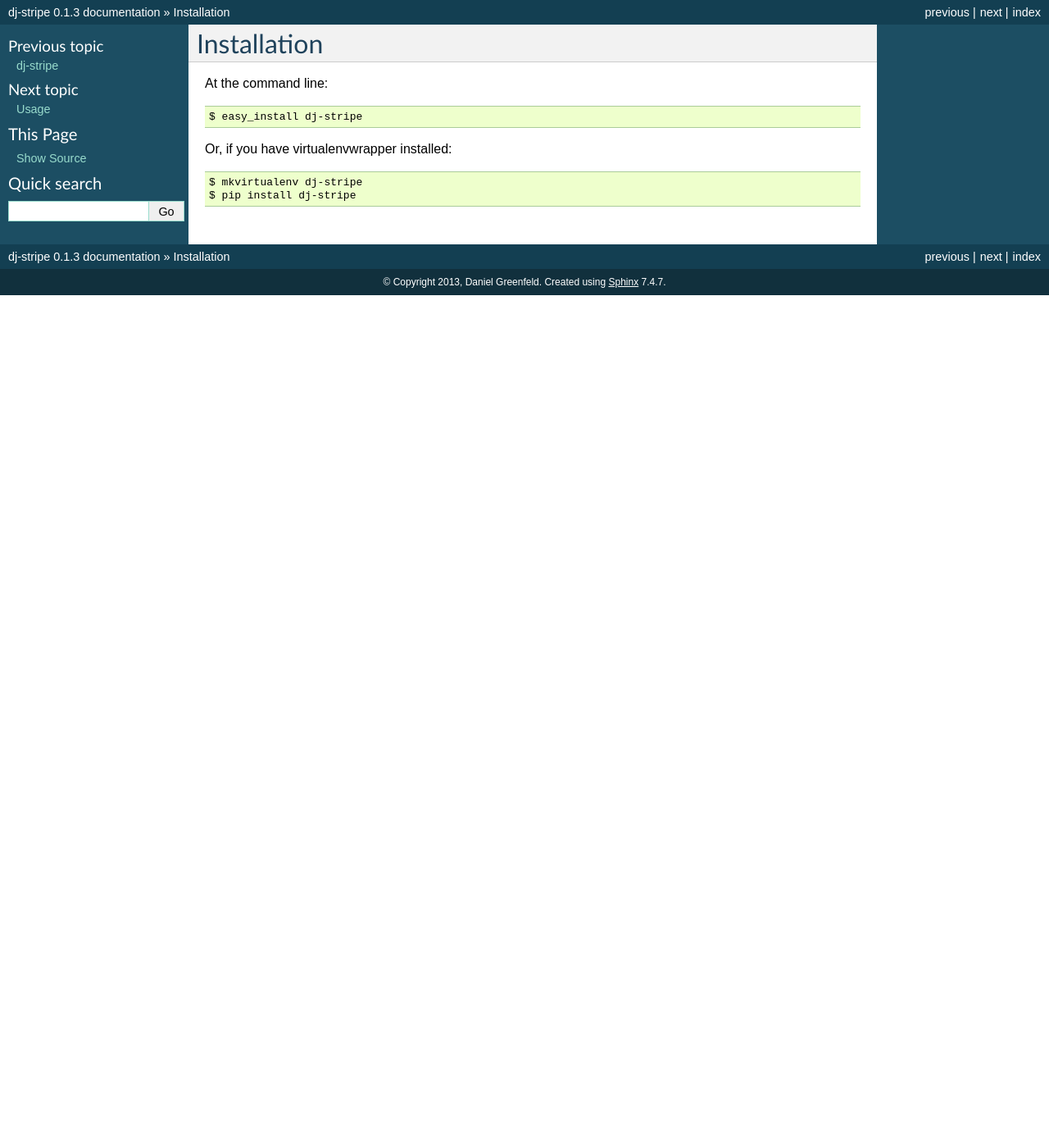
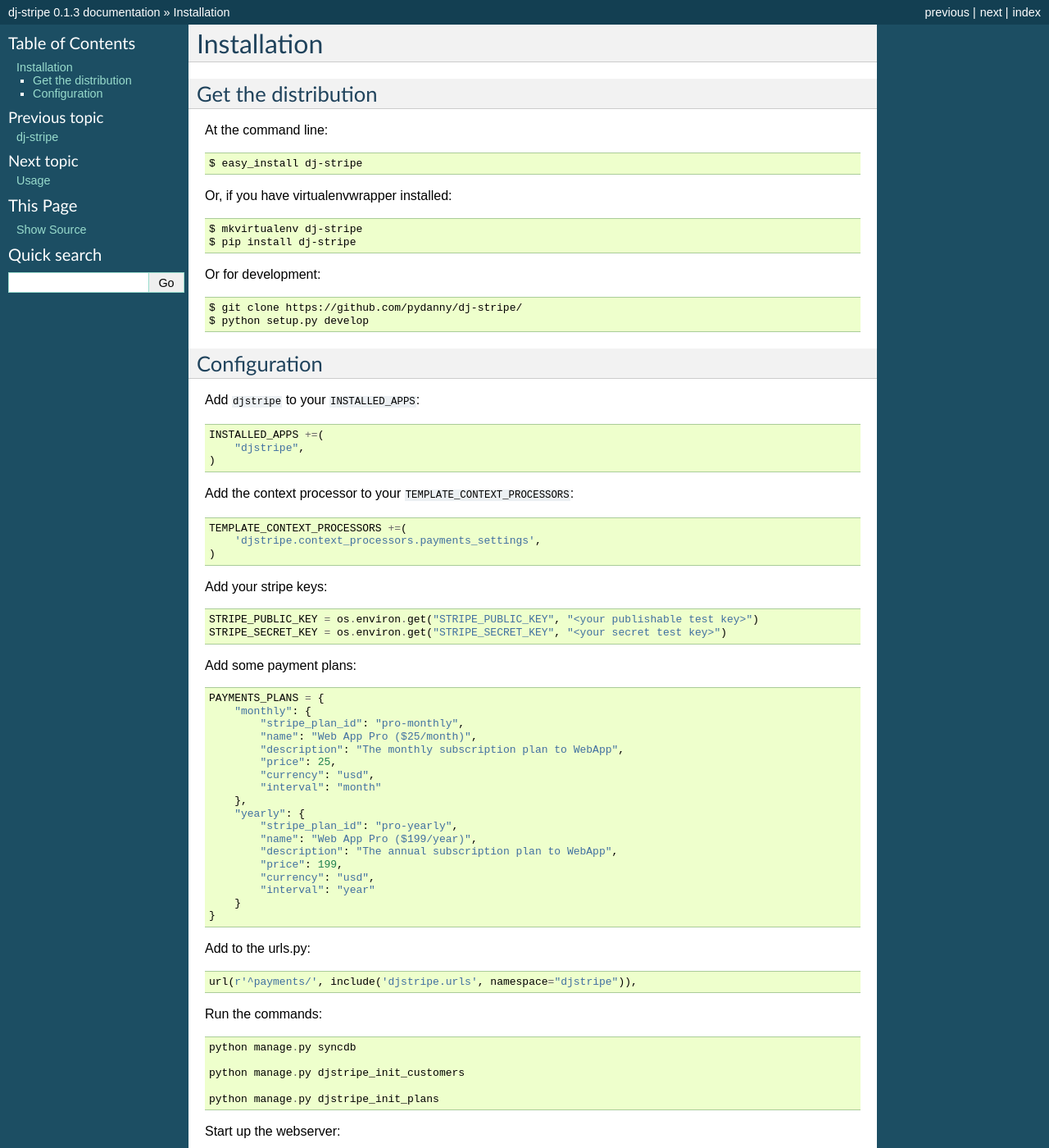
Before and after one commit to dj-stripe/dj-stripe, a Sphinx documentation site: the page built from docs/installation.rst, in a window 1280 px wide and 1400 px high. Shown: the whole window at 82% size. Built offline with Sphinx 7.4.7, drawn with Linux system fonts in a browser that asks for light colours; some of the changed text lies outside the part shown.

Commit message:
README installation

```diff
--- a/docs/installation.rst
+++ b/docs/installation.rst
@@ -1,6 +1,9 @@
 ============
 Installation
 ============
+
+Get the distribution
+---------------------
 
 At the command line::
 
@@ -10,3 +13,76 @@
 
     $ mkvirtualenv dj-stripe
     $ pip install dj-stripe
+
+
+Or for development::
+
+    $ git clone https://github.com/pydanny/dj-stripe/
+    $ python setup.py develop
+
+
+Configuration
+---------------
+
+
+Add ``djstripe`` to your ``INSTALLED_APPS``:
+
+.. code-block:: python
+
+    INSTALLED_APPS +=(
+        "djstripe",
+    )
+
+Add the context processor to your ``TEMPLATE_CONTEXT_PROCESSORS``:
+
+.. code-block:: python
+
+    TEMPLATE_CONTEXT_PROCESSORS +=(
+        'djstripe.context_processors.payments_settings',
+    )
+
+Add your stripe keys:
+
+.. code-block:: python
+
+    STRIPE_PUBLIC_KEY = os.environ.get("STRIPE_PUBLIC_KEY", "<your publishable test key>")
+    STRIPE_SECRET_KEY = os.environ.get("STRIPE_SECRET_KEY", "<your secret test key>")
+
+Add some payment plans:
+
+.. code-block:: python
+
+    PAYMENTS_PLANS = {
+        "monthly": {
+            "stripe_plan_id": "pro-monthly",
+            "name": "Web App Pro ($25/month)",
+            "description": "The monthly subscription plan to WebApp",
+            "price": 25,
+            "currency": "usd",
+            "interval": "month"
+        },
+        "yearly": {
+            "stripe_plan_id": "pro-yearly",
+            "name": "Web App Pro ($199/year)",
+            "description": "The annual subscription plan to WebApp",
+            "price": 199,
+            "currency": "usd",
+            "interval": "year"
+        }
+    }
+
+Add to the urls.py::
+
+    url(r'^payments/', include('djstripe.urls', namespace="djstripe")),
+
+Run the commands::
+
+    python manage.py syncdb
+
+    python manage.py djstripe_init_customers
+
+    python manage.py djstripe_init_plans
+
+Start up the webserver:
+
+    * http://127.0.0.1:8000/payments/
```
Also changed, not shown: README.rst (+47 -6 lines).
